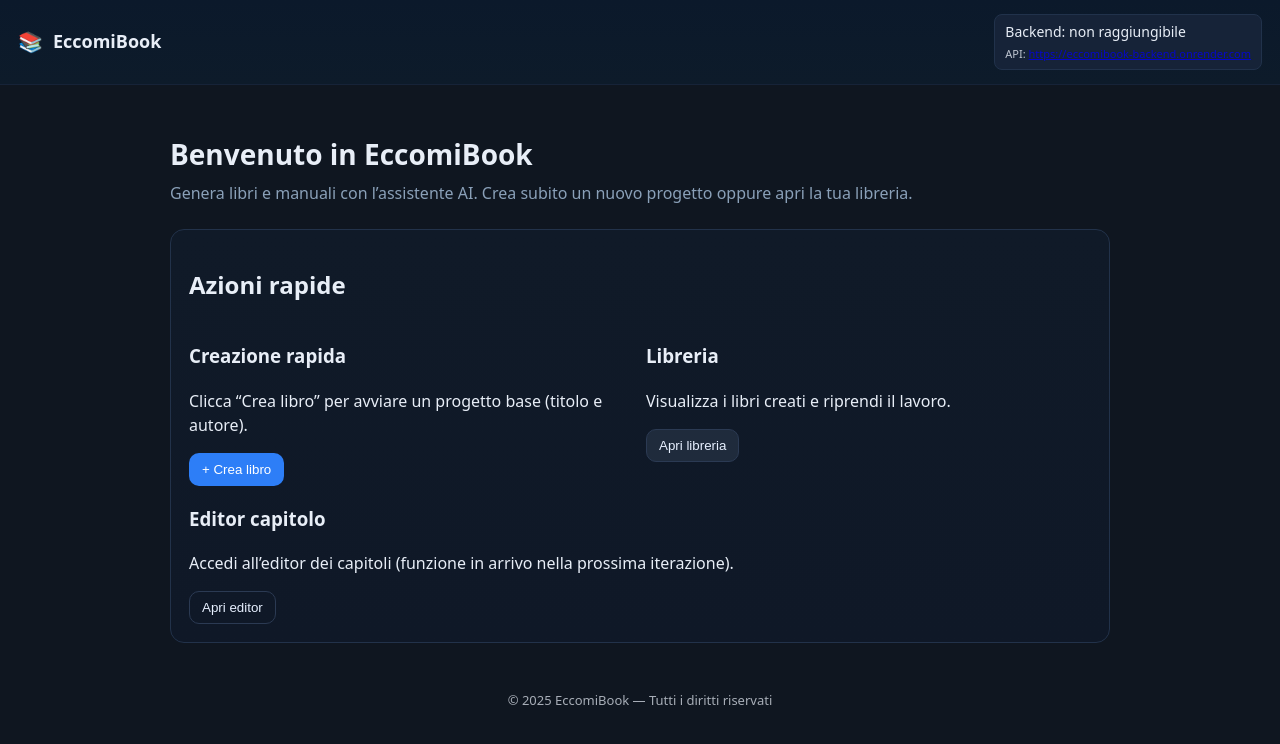
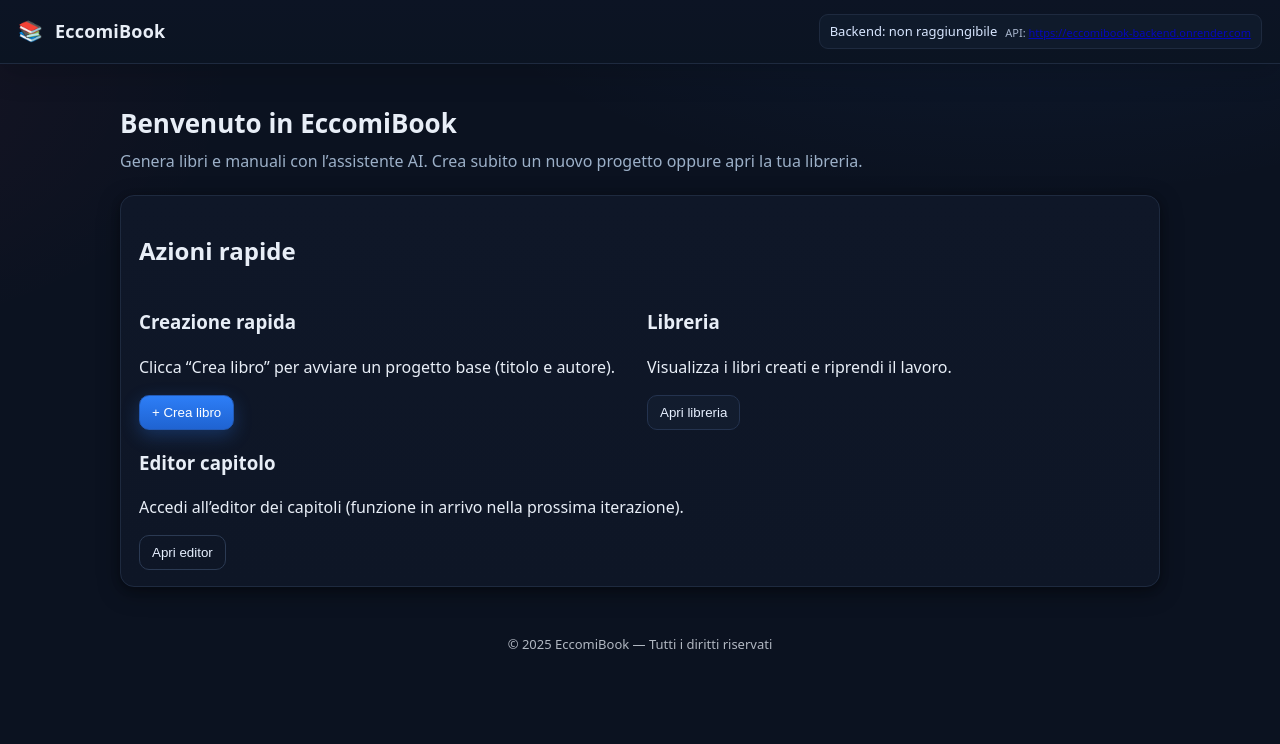
Before and after one commit to EccomiOnLine-Eccomisrls/EccomiBook, a website: page index.html in a window 1280 px wide. Drawn offline with Linux system fonts and the light colour scheme; no server answers.

Commit message:
Update styles.css

```diff
--- a/src/styles.css
+++ b/src/styles.css
@@ -1,202 +1,147 @@
-:root {
-  --bg:#0f1620;
-  --panel:#0a1320;
-  --muted:#8aa0b8;
-  --text:#e8eef7;
-  --primary:#2d7ef7;
-  --secondary:#2c3e50;
-  --accent:#f73d6b;
-  --ok:#2fbf71;
+/* =========================================================
+   EccomiBook — styles.css (stile professionale EccomiOnline)
+   ========================================================= */
+
+/* ---------- Palette & base ---------- */
+:root{
+  --bg: #0b1220;          /* sfondo pagina (blu notte) */
+  --panel: #0f1728;       /* pannelli/card */
+  --panel-2: #0c1424;     /* topbar */
+  --line: #1e2a3f;        /* bordi */
+  --text: #e8eef7;        /* testo alto contrasto */
+  --muted: #9cb0c8;       /* testo secondario */
+  --brand: #2d7ef7;       /* primario eccomionline */
+  --brand-2: #6a9eff;     /* gradiente/hover */
+  --ok: #2fbf71;          /* stato ok */
+  --warn: #f8b84a;        /* badge MVP o avvisi */
+  --accent: #f73d6b;      /* accenti rari */
+  --shadow: 0 6px 22px rgba(0,0,0,.35), 0 2px 8px rgba(0,0,0,.25);
 }
 
-* {
-  box-sizing: border-box;
+*{box-sizing:border-box}
+html,body{height:100%}
+body{
+  margin:0;
+  background:
+    radial-gradient(1100px 600px at 80% -20%, rgba(45,126,247,.10), transparent 60%),
+    radial-gradient(900px 500px at -20% 10%, rgba(247,61,107,.06), transparent 55%),
+    var(--bg);
+  color:var(--text);
+  font:16px/1.5 system-ui,-apple-system,"Segoe UI",Roboto,Ubuntu,Cantarell,"Helvetica Neue",Arial;
+  -webkit-font-smoothing:antialiased;
+  -moz-osx-font-smoothing:grayscale;
 }
 
-body {
-  margin: 0;
-  background: var(--bg);
-  color: var(--text);
-  font: 16px/1.5 system-ui, -apple-system, Segoe UI, Roboto, Ubuntu, Cantarell, "Helvetica Neue", Arial;
+/* ---------- Topbar ---------- */
+.topbar{
+  position:sticky; top:0; z-index:10;
+  display:flex; align-items:center; justify-content:space-between; gap:16px;
+  padding:14px 18px;
+  background: linear-gradient(180deg, var(--panel-2), #0b1422);
+  border-bottom:1px solid var(--line);
+  box-shadow: 0 10px 30px rgba(0,0,0,.15);
+}
+.brand{display:flex; align-items:center; gap:12px}
+.logo{font-size:20px}
+.title{font-weight:700; font-size:18px; letter-spacing:.2px}
+
+.backend-pill{
+  font-size:13px; color:#d8e6ff;
+  background:#0f1a2b; border:1px solid var(--line); border-radius:9px;
+  padding:6px 10px; display:inline-flex; align-items:center; gap:8px;
+}
+.backend-pill .dot{
+  width:9px;height:9px;border-radius:50%; background:var(--ok);
+  box-shadow:0 0 0 3px rgba(47,191,113,.18);
+}
+.debug-url{font-size:11px; opacity:.75; margin-top:4px}
+.actions{display:flex; gap:8px; flex-wrap:wrap}
+
+/* ---------- Buttons ---------- */
+.btn{
+  --b: transparent;
+  display:inline-flex; align-items:center; gap:8px;
+  padding:9px 12px; border-radius:10px;
+  color:var(--text); border:1px solid var(--b);
+  background:transparent; cursor:pointer; text-decoration:none;
+  transition: all .15s ease;
+}
+.btn:disabled{opacity:.55; cursor:not-allowed}
+.btn:hover{transform:translateY(-1px)}
+.btn:active{transform:translateY(0)}
+
+.btn-primary{
+  background: linear-gradient(180deg, var(--brand), #1f63d1);
+  border-color: #225ab6;
+  color:white; box-shadow: 0 6px 18px rgba(45,126,247,.28);
+}
+.btn-primary:hover{filter:saturate(1.08) brightness(1.03)}
+
+.btn-secondary{
+  background:#121c2e; border-color:#24334f; color:#e7f0ff;
+}
+.btn-secondary:hover{background:#15223a}
+
+.btn-ghost{
+  background:transparent; border-color:#2b3a53; color:#e7f0ff;
+}
+.btn-ghost:hover{background:#101a2b}
+
+/* ---------- Layout contenuti ---------- */
+.container{max-width:1080px; margin:40px auto; padding:0 20px}
+.hero{font-size:26px; margin:18px 0 6px}
+.subhero{margin:0; color:var(--muted)}
+
+/* ---------- Card / pannelli ---------- */
+.card{
+  margin:22px 0; padding:18px 18px 16px;
+  background: linear-gradient(180deg, var(--panel), #0e1626);
+  border:1px solid var(--line); border-radius:14px;
+  box-shadow: var(--shadow);
+}
+.card-head{
+  display:flex; align-items:center; justify-content:space-between; gap:14px;
+  margin-bottom:12px;
+}
+.card-title{font-weight:600}
+.badge{
+  padding:4px 8px; font-size:12px; border-radius:999px;
+  border:1px solid #2b3a53; background:#142136; color:#cfe0ff;
+}
+.badge-warn{ background:#2a1f0c; color:#ffdba0; border-color:#4a3717 }
+
+/* griglia 2 colonne responsive */
+.grid{display:grid; grid-template-columns:1fr 1fr; gap:14px}
+@media (max-width: 860px){ .grid{grid-template-columns:1fr} }
+
+/* ---------- Form elementi (per future schermate) ---------- */
+.card label{display:block; font-size:14px; color:var(--muted)}
+.card input, .card textarea{
+  width:100%; margin-top:6px; padding:10px 12px;
+  border-radius:10px; border:1px solid #273753; background:#0b1525; color:var(--text);
+  outline:none; transition: box-shadow .15s ease, border-color .15s ease;
+}
+.card textarea{min-height:120px; resize:vertical}
+.card input:focus, .card textarea:focus{
+  border-color:#2d7ef7; box-shadow:0 0 0 3px rgba(45,126,247,.2);
+}
+.row-right{display:flex; justify-content:flex-end; gap:8px; margin-top:12px}
+
+/* ---------- Pillola modalità (se usata) ---------- */
+.mode-pill{
+  font-size:11px; padding:3px 8px; border-radius:999px;
+  color:#bcd1ff; border:1px solid #2b3a53; background:#121d31;
+}
+.mode-pill.ok{ color:#c9ffd8; background:#0f2a1f; border-color:#1c5a43 }
+
+/* ---------- Footer ---------- */
+.footer{
+  opacity:.75; text-align:center; font-size:13px;
+  margin:48px 0 24px;
 }
 
-/* ─────────────────────────────
-   TOPBAR
-   ───────────────────────────── */
-.topbar {
-  display: flex;
-  align-items: center;
-  justify-content: space-between;
-  gap: 16px;
-  padding: 14px 18px;
-  background: linear-gradient(180deg,#0b192b,#0d1b2a);
-  border-bottom: 1px solid #162338;
-}
-
-.brand {
-  display: flex;
-  align-items: center;
-  gap: 10px;
-  font-weight: 700;
-}
-
-.logo {
-  font-size: 20px;
-}
-
-.title {
-  font-size: 18px;
-}
-
-.backend-pill {
-  font-size: 14px;
-  background: #162338;
-  border: 1px solid #21324b;
-  border-radius: 8px;
-  padding: 6px 10px;
-  color: var(--text);
-}
-
-.debug-url {
-  font-size: 11px;
-  opacity: .8;
-  margin-top: 4px;
-}
-
-.actions {
-  display: flex;
-  gap: 8px;
-  flex-wrap: wrap;
-}
-
-/* ─────────────────────────────
-   BOTTONI
-   ───────────────────────────── */
-.btn {
-  border: 1px solid transparent;
-  border-radius: 10px;
-  padding: 8px 12px;
-  cursor: pointer;
-}
-
-.btn:hover {
-  opacity: .95;
-}
-
-.btn-primary {
-  background: var(--primary);
-  color: white;
-  border-color: transparent;
-}
-
-.btn-secondary {
-  background: #1f2b3c;
-  color: #e7f0ff;
-  border: 1px solid #2b3a53;
-}
-
-.btn-ghost {
-  background: transparent;
-  color: #e7f0ff;
-  border: 1px solid #2b3a53;
-}
-
-/* ─────────────────────────────
-   LAYOUT PRINCIPALE
-   ───────────────────────────── */
-.container {
-  max-width: 980px;
-  margin: 48px auto;
-  padding: 0 20px;
-}
-
-.hero {
-  font-size: 28px;
-  margin: 0 0 6px;
-}
-
-.subhero {
-  margin: 0;
-  color: var(--muted);
-}
-
-/* ─────────────────────────────
-   CARD & FORM
-   ───────────────────────────── */
-.card {
-  max-width: 980px;
-  margin: 24px auto;
-  padding: 18px;
-  border: 1px solid #22324a;
-  border-radius: 14px;
-  background: linear-gradient(180deg,#101a28,#0f1827);
-}
-
-.card-head {
-  display: flex;
-  justify-content: space-between;
-  align-items: center;
-  margin-bottom: 12px;
-}
-
-.grid {
-  display: grid;
-  grid-template-columns: 1fr 1fr;
-  gap: 12px;
-  margin-bottom: 12px;
-}
-
-.card label {
-  display: block;
-  font-size: 14px;
-  color: var(--muted);
-}
-
-.card input,
-.card textarea {
-  width: 100%;
-  margin-top: 4px;
-  padding: 10px;
-  border-radius: 10px;
-  border: 1px solid #273753;
-  background: #0c1522;
-  color: var(--text);
-}
-
-/* ─────────────────────────────
-   BADGE / TAG
-   ───────────────────────────── */
-.row-right {
-  display: flex;
-  justify-content: flex-end;
-  gap: 8px;
-  margin-top: 10px;
-}
-
-.badge {
-  padding: 4px 8px;
-  border-radius: 999px;
-  border: 1px solid #2b3a53;
-  font-size: 12px;
-}
-
-.badge-gray {
-  background: #1d2636;
-  color: #cbd6e5;
-}
-
-.badge-green {
-  background: #0f3d2e;
-  color: #b7f7d3;
-  border-color: #1f6b4e;
-}
-
-/* ─────────────────────────────
-   FOOTER
-   ───────────────────────────── */
-.footer {
-  opacity: .7;
-  text-align: center;
-  font-size: 13px;
-  margin: 48px 0;
-}
+/* ---------- Utility ---------- */
+.mt-0{margin-top:0} .mt-1{margin-top:6px} .mt-2{margin-top:12px}
+.mb-0{margin-bottom:0} .mb-1{margin-bottom:6px} .mb-2{margin-bottom:12px}
+.center{display:flex; align-items:center; justify-content:center}
+.hidden{display:none !important}
```
